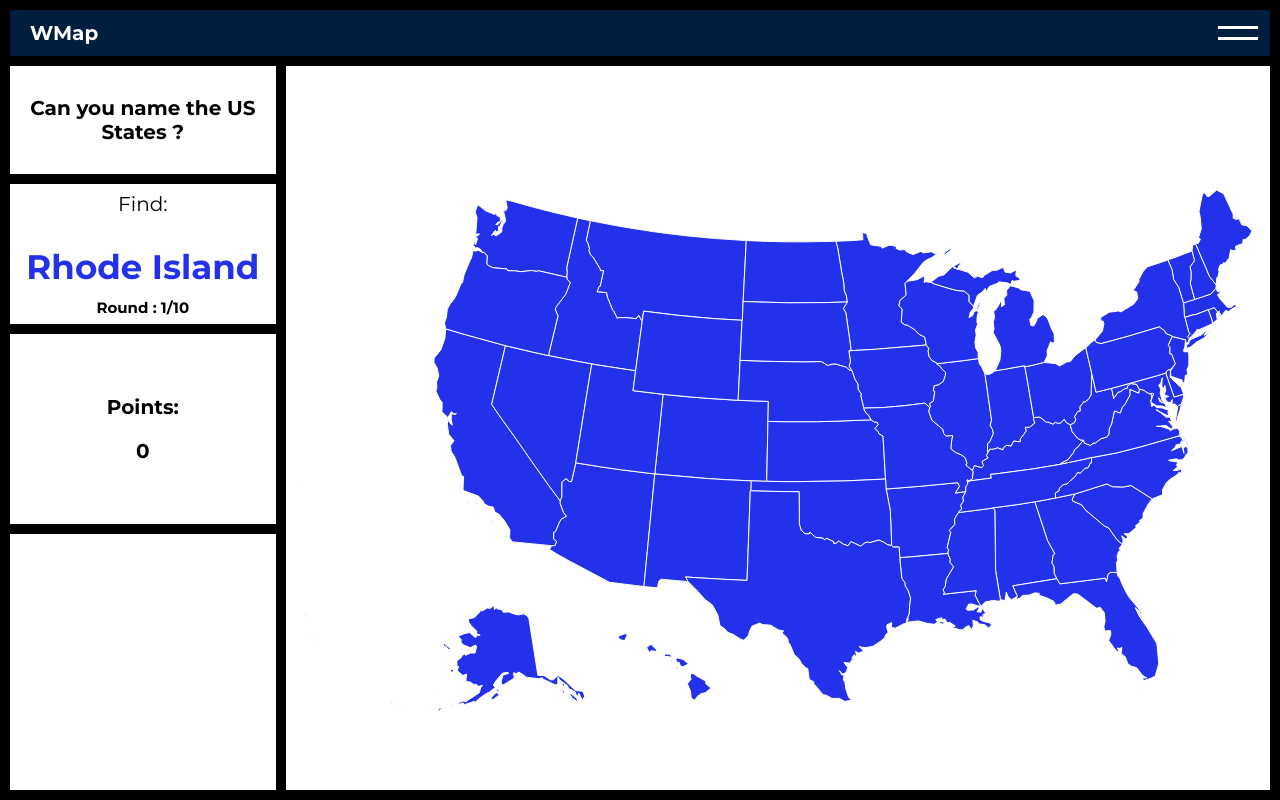
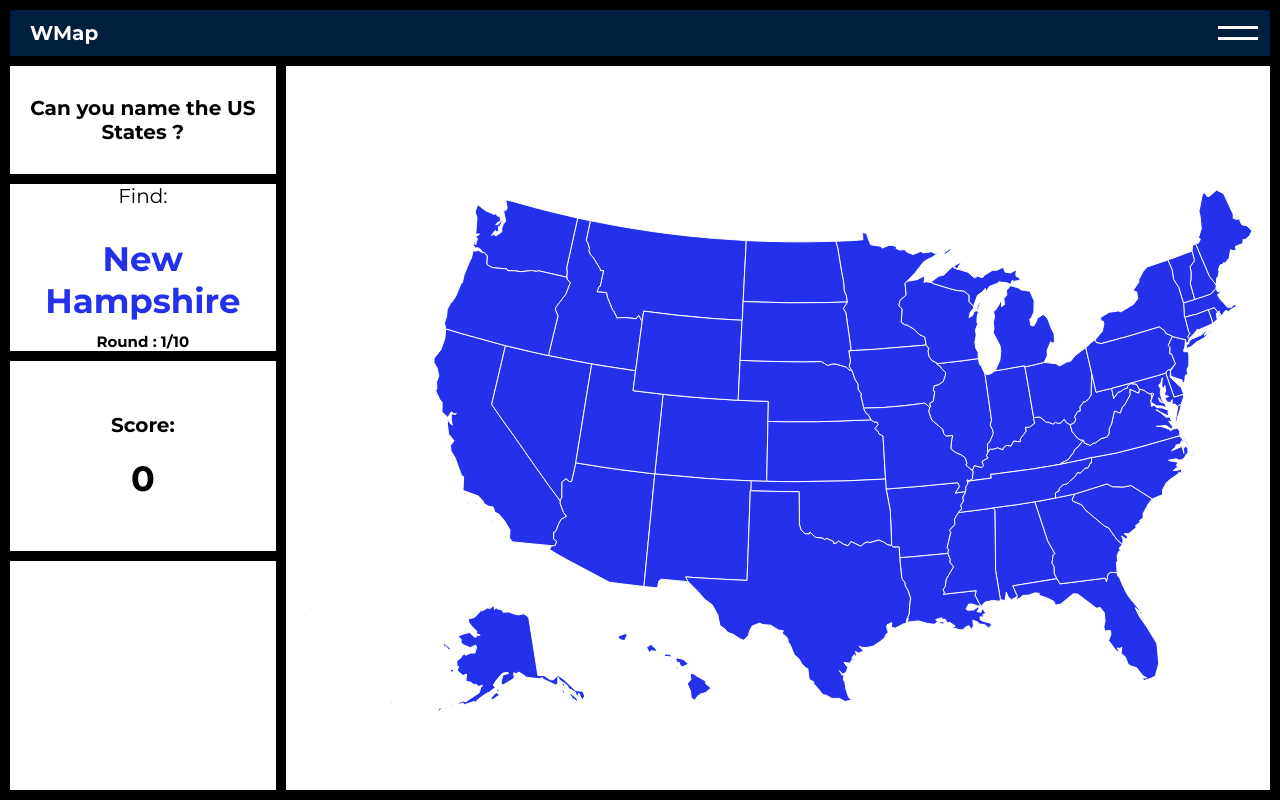
Before and after one commit to jakubwas/WMap, a React (Create React App) app: page /USA in a window 1280 px wide. Built offline with nearby package versions, Linux system fonts and the light colour scheme.

Commit message:
Score (points)

```diff
--- a/src/Components/Maps/USMap.js
+++ b/src/Components/Maps/USMap.js
@@ -51,7 +51,6 @@ const USMap = () => {
         "Wisconsin",
         "West Virginia",
         "Delaware",
-        "District of Columbia",
         "Maryland",
         "New Jersey",
         "New York",
@@ -79,6 +78,7 @@ const USMap = () => {
 
     const [whereClicked, setWhereClicked] = useState(null);
     const [currentNumber, setCurrentNumber] = useState(0);
+    const [points, setPoints] = useState(0);
 
     const onClickHandler = (e) => {
         if (e.target.id === "") return;
@@ -91,6 +91,7 @@ const USMap = () => {
             correctAnswer.classList.add("correct");
         } else {
             event.classList.add("correct");
+            setPoints(points + 1);
         }
         setTimeout(() => {
             event.classList.remove("wrong");
@@ -106,6 +107,7 @@ const USMap = () => {
                 youClicked={whereClicked}
                 find={generatedStates[currentNumber]}
                 currentNumber={currentNumber}
+                points={points}
             />
             <MapContainer>
                 <WrongAnswer>{wrongSelection}</WrongAnswer>
--- a/src/Components/SideBarContainer.js
+++ b/src/Components/SideBarContainer.js
@@ -43,7 +43,6 @@ const Score = styled.div`
     border-bottom: 1rem solid black;
 `;
 
-
 const SideBarContainer = (props) => {
     return (
         <Container>
@@ -55,8 +54,11 @@ const SideBarContainer = (props) => {
                 <h2>Round : {props.currentNumber + 1}/10</h2>
             </FindContainer>
             <Score>
-                <h1>Points: </h1>
-                <h1 style={{ marginTop: "2rem" }}>0 </h1>
+                <h1>Score: </h1>
+                <h1 style={{ marginTop: "2rem" }}>
+                    <div style={{fontSize:
+                    '3.5rem'}}>{props.points} </div>
+                </h1>
             </Score>
         </Container>
     );
```
Also changed, not shown: 1 other file (tests, documents, lock files or other folders).
